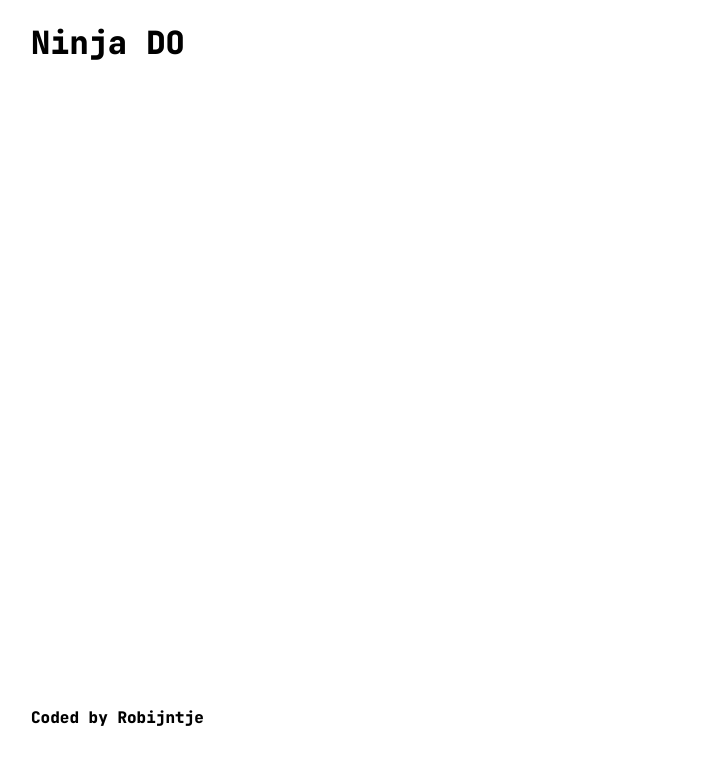
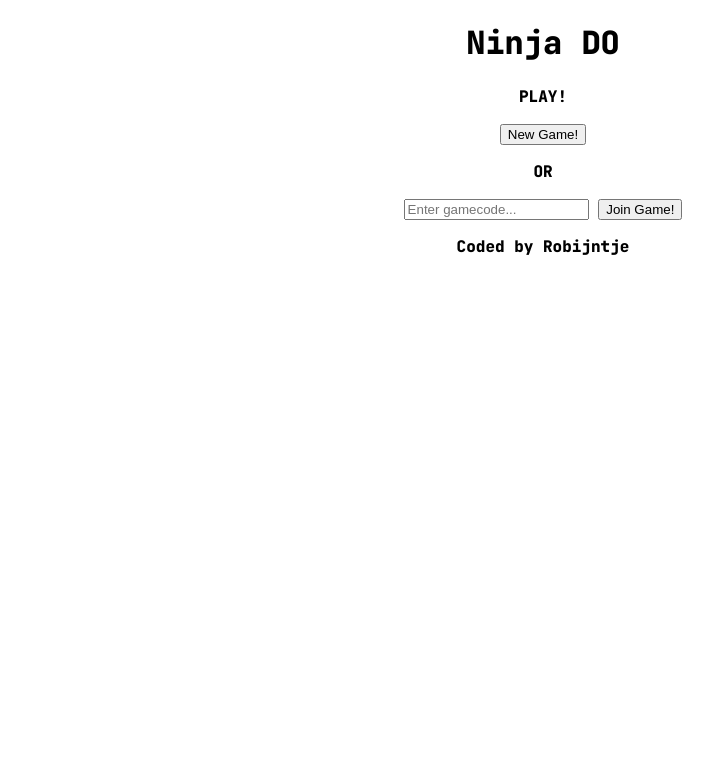
Before and after one commit to RobinBoers/NinjaDO, a plain HTML site: page frondend/index.html in a window 1280 px wide. Shown: the whole page, without its empty margins (97-810 px from the left). Drawn offline with nearby package versions, Linux system fonts and the light colour scheme; no server answers.

Commit message:
Added game selection screen
It's not functional yet, coming soon ;)

```diff
--- a/frondend/css/main.css
+++ b/frondend/css/main.css
@@ -2,4 +2,11 @@ body {
     width: 80%;
     margin:auto;
     font-family: JetBrains Mono, Arial, sans-serif;
+    text-align: center;
 }
+#home {
+    text-align: center;
+}
+#game {
+    display:none;
+}
--- a/frondend/index.html
+++ b/frondend/index.html
@@ -13,6 +13,16 @@
         <h1>Ninja DO</h1>
     </header>
     <main>
+        <div id="home">
+            <p>PLAY!</p>
+            <button id="NGBtn">New Game!</button>
+            <p>OR</p>
+            <input id="GameCode" type="text" placeholder="Enter gamecode...">
+            <button id="JGBtn">Join Game!</button>
+        </div>
+        <div id="game">
+            <canvas id="canvas"></canvas>
+        </div>
         <script src="https://cdnjs.cloudflare.com/ajax/libs/socket.io/3.0.4/socket.io.js"></script>
         <script src="index.js"></script>
     </main>
--- a/frondend/index.js
+++ b/frondend/index.js
@@ -14,11 +14,10 @@ const playerImageH = 7;
 
 const socket = io("http://localhost:3000");
 
-var canvas = document.createElement('canvas');
+var canvas = document.querySelector('#canvas');
 var c = canvas.getContext('2d');
 canvas.width = canvasWidth;
 canvas.height = canvasHeight;
-document.body.appendChild(canvas);
 
 // Animated sprite used when
 // the player is moving
```
